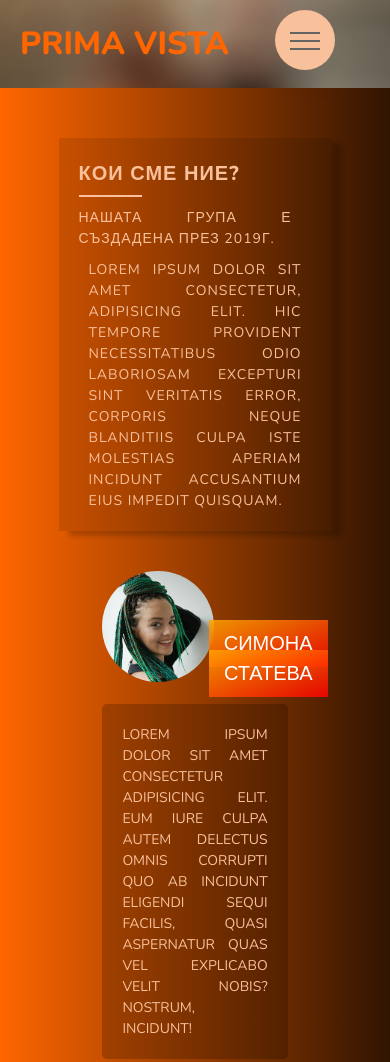
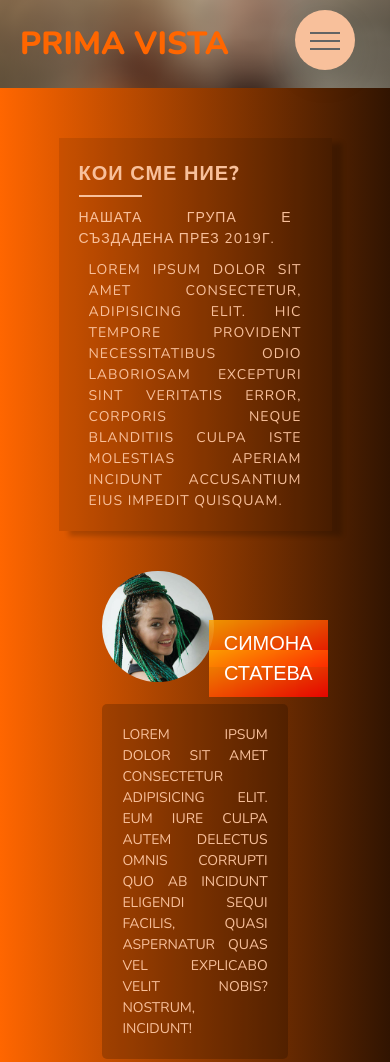
Before and after one commit to desislava0613/primavista, a website: page docs/index.html in a window 390 px wide. Shown: the top 1062 px of the page. Drawn offline with nearby package versions, Linux system fonts and the light colour scheme.

Commit message:
Update style.css

```diff
--- a/docs/css/style.css
+++ b/docs/css/style.css
@@ -104,7 +104,7 @@
     @media only screen and (max-width: 900px) {
       .nav-small__button {
         top: 1rem;
-        right: 5.5rem;
+        right: 3.5rem;
         height: 6rem;
         width: 6rem; } }
   .nav-small__background {
@@ -120,7 +120,7 @@
     @media only screen and (max-width: 900px) {
       .nav-small__background {
         top: 1.5rem;
-        right: 6rem;
+        right: 4rem;
         height: 5rem;
         width: 5rem; } }
   .nav-small__nav {
```
